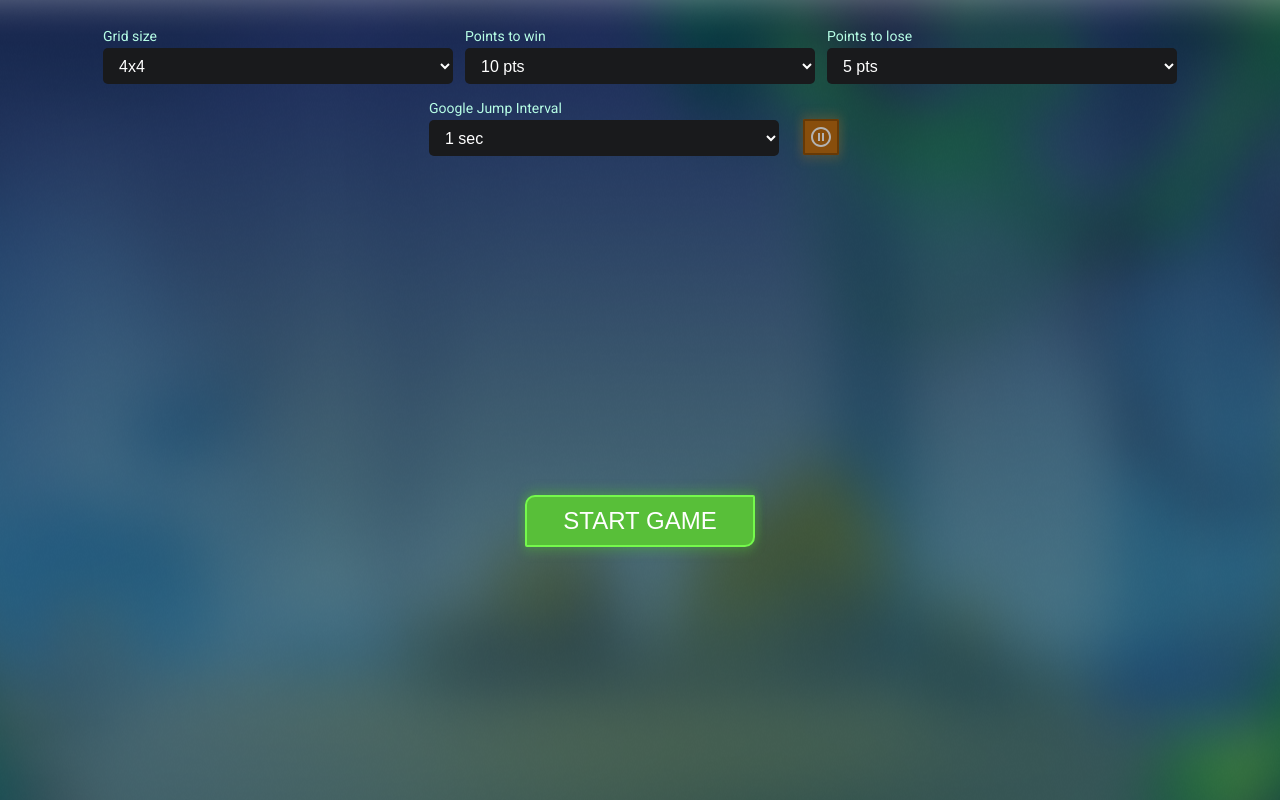
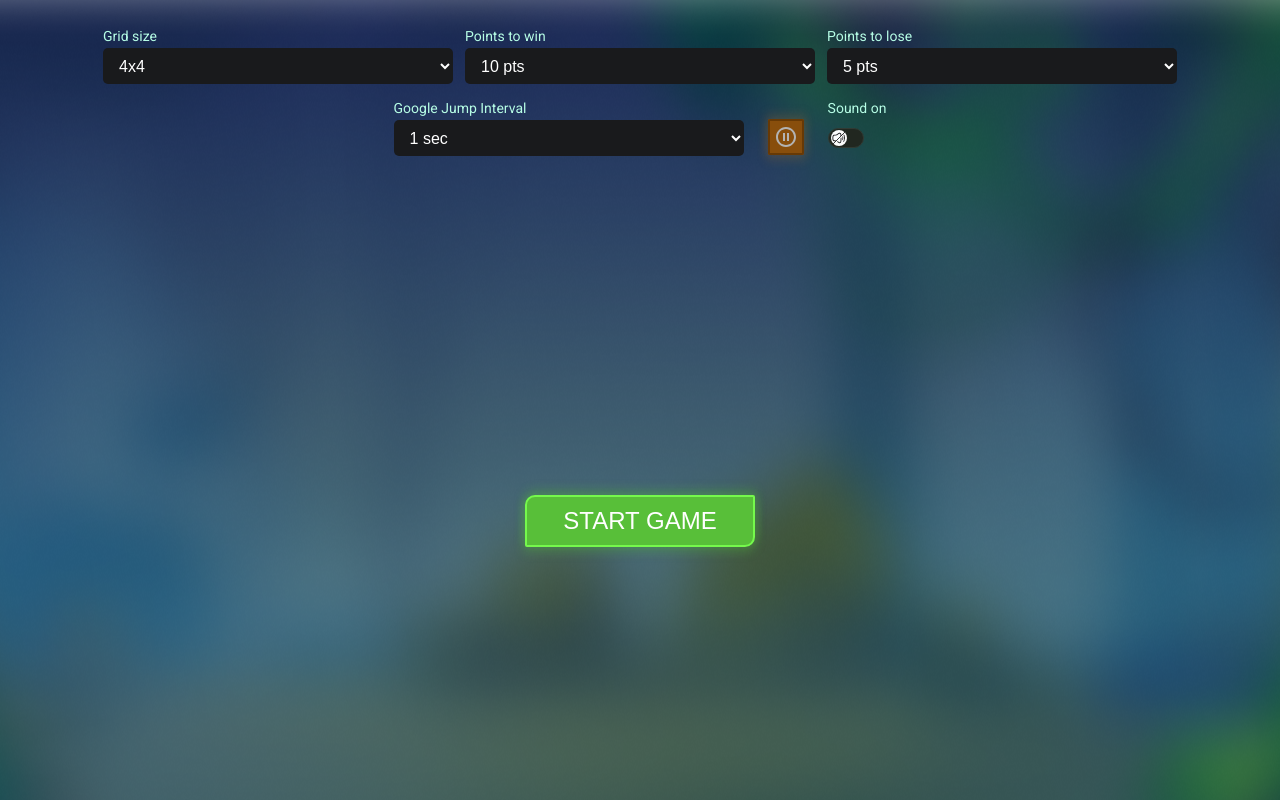
Before and after one commit to GromovaViktoriya/CatchTheGoogle, a website with bundled scripts: page ui/index.html in a window 1280 px wide. Built offline with nearby package versions, Linux system fonts and the light colour scheme.

Commit message:
Добавка переключателя звука в интерфейс настроек

```diff
--- a/ui/controller.js
+++ b/ui/controller.js
@@ -36,7 +36,10 @@ export class Controller {
             this.#model.movePlayer(playerNumber, direction)
         }
         this.#view.onsettingschange = (settingKey, value) => {
-            if (settingKey === 'gridSize') this.#model.gridSize = {columnsCount: Number(value), rowsCount: Number(value)};
+            if (settingKey === 'gridSize') this.#model.gridSize = {
+                columnsCount: Number(value),
+                rowsCount: Number(value)
+            };
             if (settingKey === 'pointsToWin') this.#model.pointsToWin = Number(value);
             if (settingKey === 'pointsToLose') this.#model.pointsToLose = Number(value);
             if (settingKey === 'googleJumpInterval') this.#model.googleJumpInterval = Number(value);
--- a/ui/view.js
+++ b/ui/view.js
@@ -149,12 +149,27 @@ class SettingsComponent {
             this.#props.onpause?.();
         }
 
+        const switchButtonWrapper = document.createElement('div');
+        switchButtonWrapper.classList.add('switch-button');
+        const switchLabel = document.createElement('label');
+        switchLabel.textContent = 'Sound on'
+        const toggleButton = document.createElement('button');
+        toggleButton.classList.add('toggle')
+        toggleButton.onclick = () => {
+           toggleButton.classList.toggle('on');
+        }
+        const sliderSpan = document.createElement('span');
+        sliderSpan.classList.add('icon-slider');
+        toggleButton.append(sliderSpan);
+        switchButtonWrapper.append(switchLabel, toggleButton);
+
         settingsContainer.append(
             this.#createOptionLine('Grid size', '01', gridOptions, dto.gridSize.columnsCount, 'gridSize', dto),
             this.#createOptionLine('Points to win', '02', winOptions, dto.pointsToWin, 'pointsToWin', dto),
             this.#createOptionLine('Points to lose', '03', loseOptions, dto.pointsToLose, 'pointsToLose', dto),
             this.#createOptionLine('Google Jump Interval', '04', intervalOptions, dto.googleJumpInterval, 'googleJumpInterval', dto),
-            pauseButton
+            pauseButton,
+            switchButtonWrapper
         );
 
         return settingsContainer;
```
Also changed, not shown: ui/index.html (+1 -6 lines).
